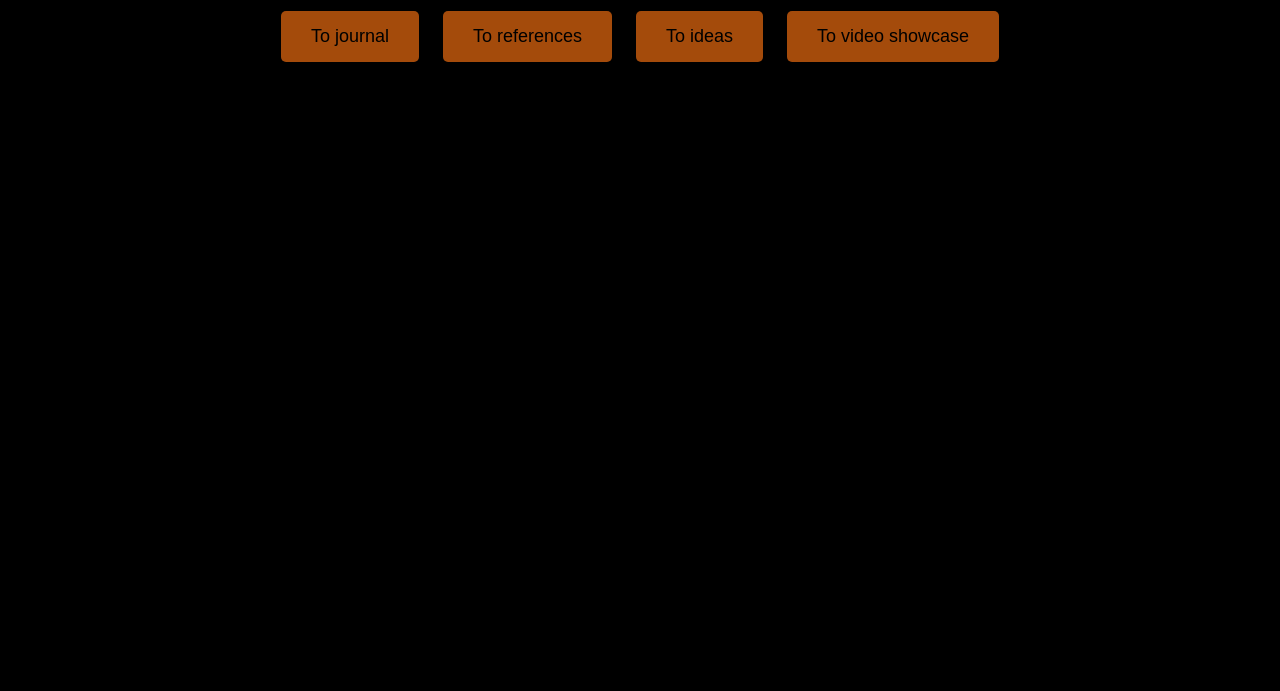
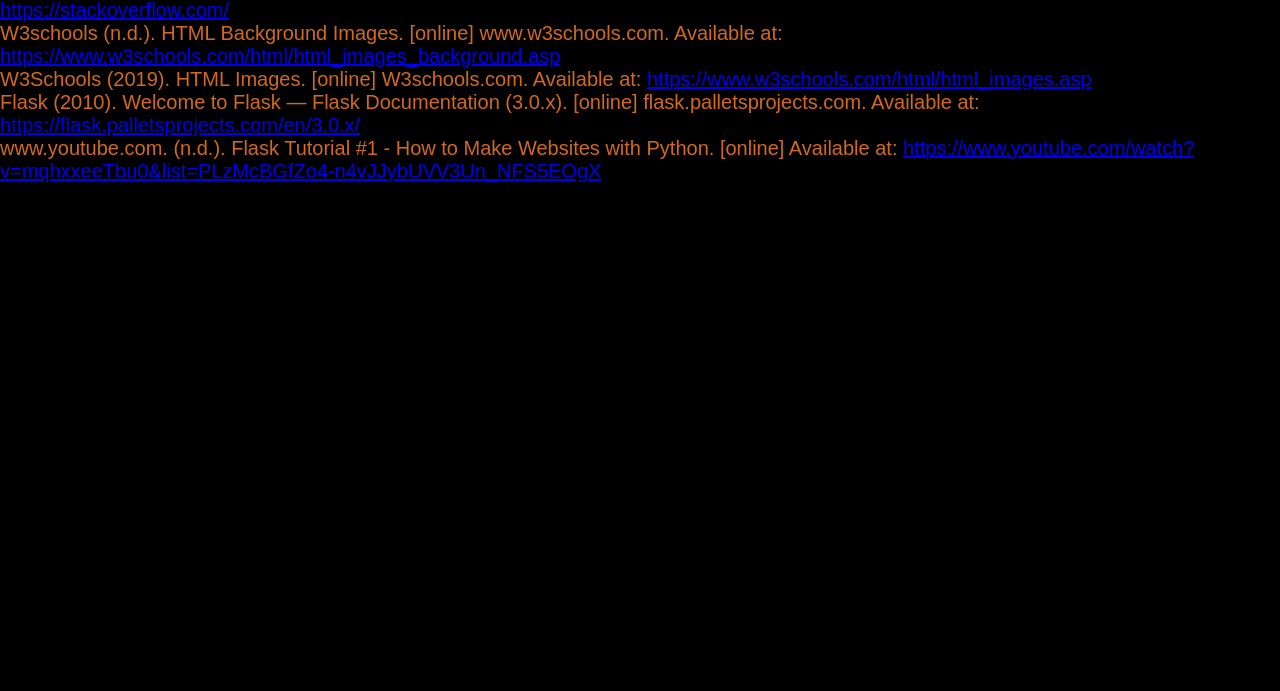
Before and after one commit to MMW333/Testing-ground, a plain HTML site: page references.html in a window 1280 px wide. Shown: the part 109-800 px from the top of the page. Drawn offline with Linux system fonts and the light colour scheme.

Commit message:
work pls

```diff
--- a/layout.css
+++ b/layout.css
@@ -1,7 +1,10 @@
-body {
+html, body {
     /*ADD AESTHETIC IMAGE HERE*/
 /*    background-image: url("https://i.scdn.co/image/8ce3e8ae21481b60e3fb2604384b82175a949603");  */
     background-color: black;
+    margin: 0;
+    padding: 0;
+    height: 100%;
 }
 
 h1 {
--- a/references.html
+++ b/references.html
@@ -1,20 +1,39 @@
 <!DOCTYPE html>
 <html lang="en">
-<head>
-    <meta charset="UTF-8">
-    <meta name="viewport" content="width=device-width, initial-scale=1.0">
+  <head>
+    <meta charset="UTF-8" />
+    <meta name="viewport" content="width=device-width, initial-scale=1.0" />
     <title>References</title>
-    <link rel="stylesheet" type="text/css" href="layout.css">
-    <link rel="stylesheet" type="text/css" href="button.css">
+    <link rel="stylesheet" type="text/css" href="layout.css" />
+    <link rel="stylesheet" type="text/css" href="button.css" />
+    <a href="index.html">Home</a>
     <h2>References</h2>
-</head>
-<body>
-    <p>test</p>
-    <center>
-    <a href="journal.html"><button class="button 1">To journal</button></a>
-    <a href="references.html"><button class="button 2">To references</button><a/>
-    <a href="ideas.html"><button class="button 3">To ideas</button><a/>
-    <a href="showcase.html"><button class="button 4">To video showcase</button><a/>
-    </center>
-</body>
+  </head>
+  <body>
+    <p>
+      Stack Overflow (2024). Stack Overflow - Where Developers Learn, Share, &
+      Build Careers. [online] Stack Overflow. Available at:
+      <a href="https://stackoverflow.com/">https://stackoverflow.com/</a><br />
+      W3schools (n.d.). HTML Background Images. [online] www.w3schools.com.
+      Available at:
+      <a href="https://www.w3schools.com/html/html_images_background.asp"
+        >https://www.w3schools.com/html/html_images_background.asp</a
+      ><br />
+      W3Schools (2019). HTML Images. [online] W3schools.com. Available at:
+      <a href="https://www.w3schools.com/html/html_images.asp"
+        >https://www.w3schools.com/html/html_images.asp</a
+      ><br />
+      Flask (2010). Welcome to Flask — Flask Documentation (3.0.x). [online]
+      flask.palletsprojects.com. Available at:
+      <a href="https://flask.palletsprojects.com/en/3.0.x/"
+        >https://flask.palletsprojects.com/en/3.0.x/</a
+      ><br />
+      www.youtube.com. (n.d.). Flask Tutorial #1 - How to Make Websites with
+      Python. [online] Available at:
+      <a
+        href="https://www.youtube.com/watch?v=mqhxxeeTbu0&list=PLzMcBGfZo4-n4vJJybUVV3Un_NFS5EOgX"
+        >https://www.youtube.com/watch?v=mqhxxeeTbu0&list=PLzMcBGfZo4-n4vJJybUVV3Un_NFS5EOgX</a
+      ><br />
+    </p>
+  </body>
 </html>
```
Also changed, not shown: ideas.html (+4 -0 lines), index.html (+6 -1 lines), journal.html (+18 -7 lines), test.html (added, +16 -0 lines), button.css (indentation only).
